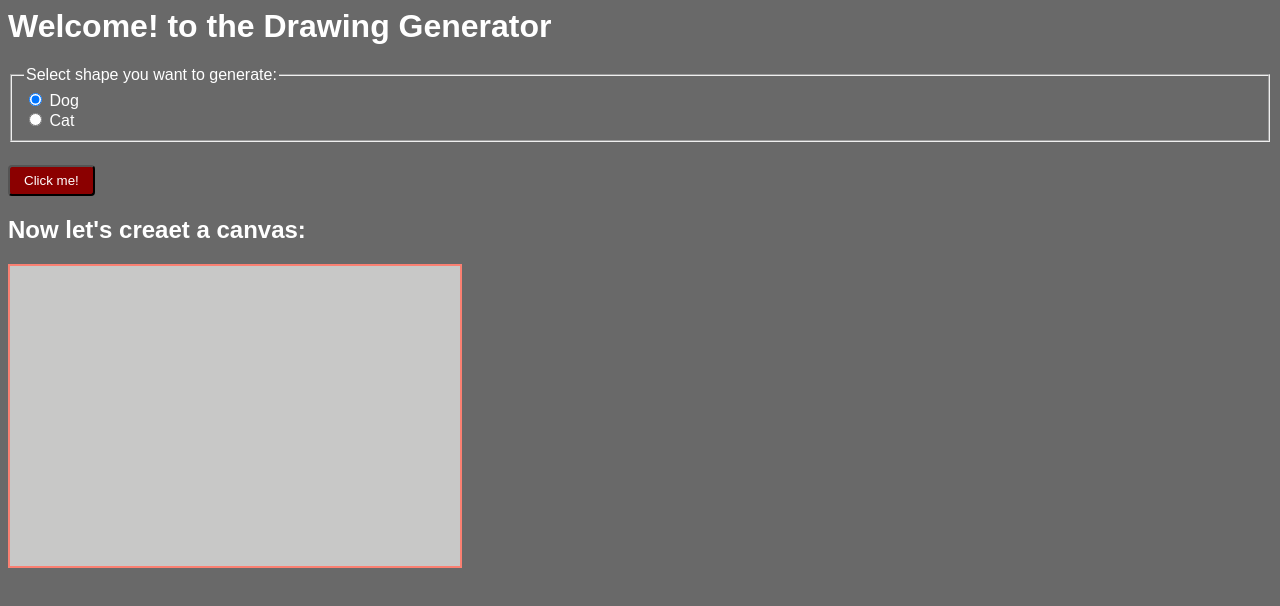
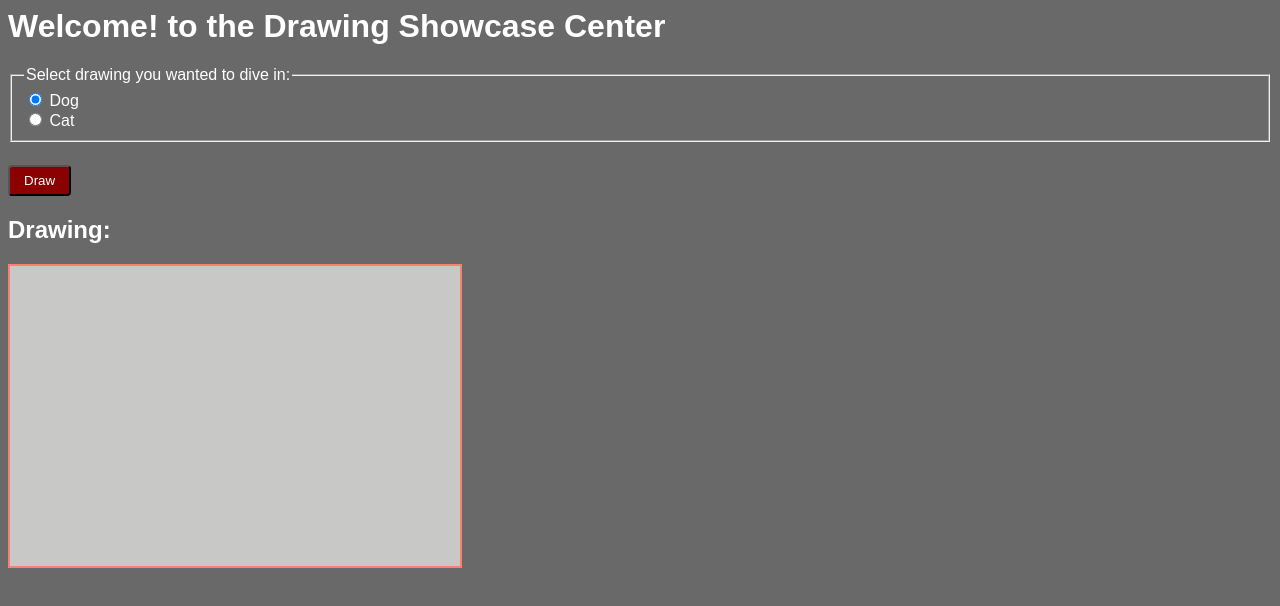
Before and after one commit to ahmadsiddique-dev/Data-URL-tiny-website, a website: page src/index.html in a window 1280 px wide. Drawn offline with Linux system fonts and the light colour scheme.

Commit message:
ok so last commit and projecct has been marked as completed here we go

```diff
--- a/src/index.html
+++ b/src/index.html
@@ -1,7 +1,7 @@
 <body>
-  <h1>Welcome! to the Drawing Generator</h1>
+  <h1>Welcome! to the Drawing Showcase Center</h1>
   <fieldset>
-    <legend>Select shape you want to generate:</legend>
+    <legend>Select drawing you wanted to dive in:</legend>
 
     <div>
       <input type="radio" id="dog" name="animal" value="dog" checked />
@@ -15,8 +15,8 @@
 
 
   </fieldset>
-  <button class="audio-controller">Click me!</button>
-  <h2>Now let's creaet a canvas:</h2>
+  <button class="audio-controller">Draw</button>
+  <h2>Drawing:</h2>
   <canvas id="canvas" width="450" height="300">
   </canvas>
   <style>
```
Also changed, not shown: README.md (added), dist/index.html, dist/uri.txt, image.png (added).
